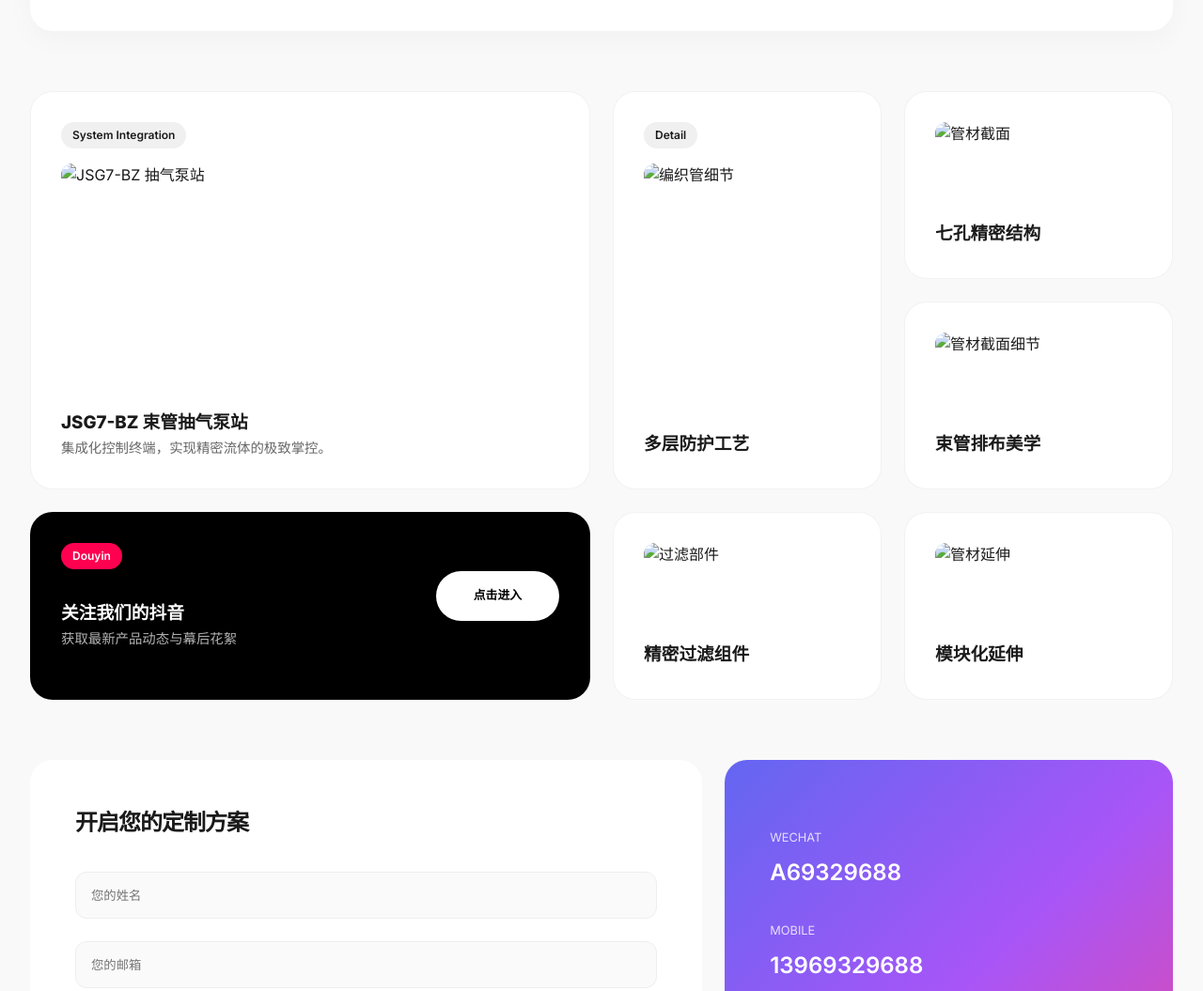
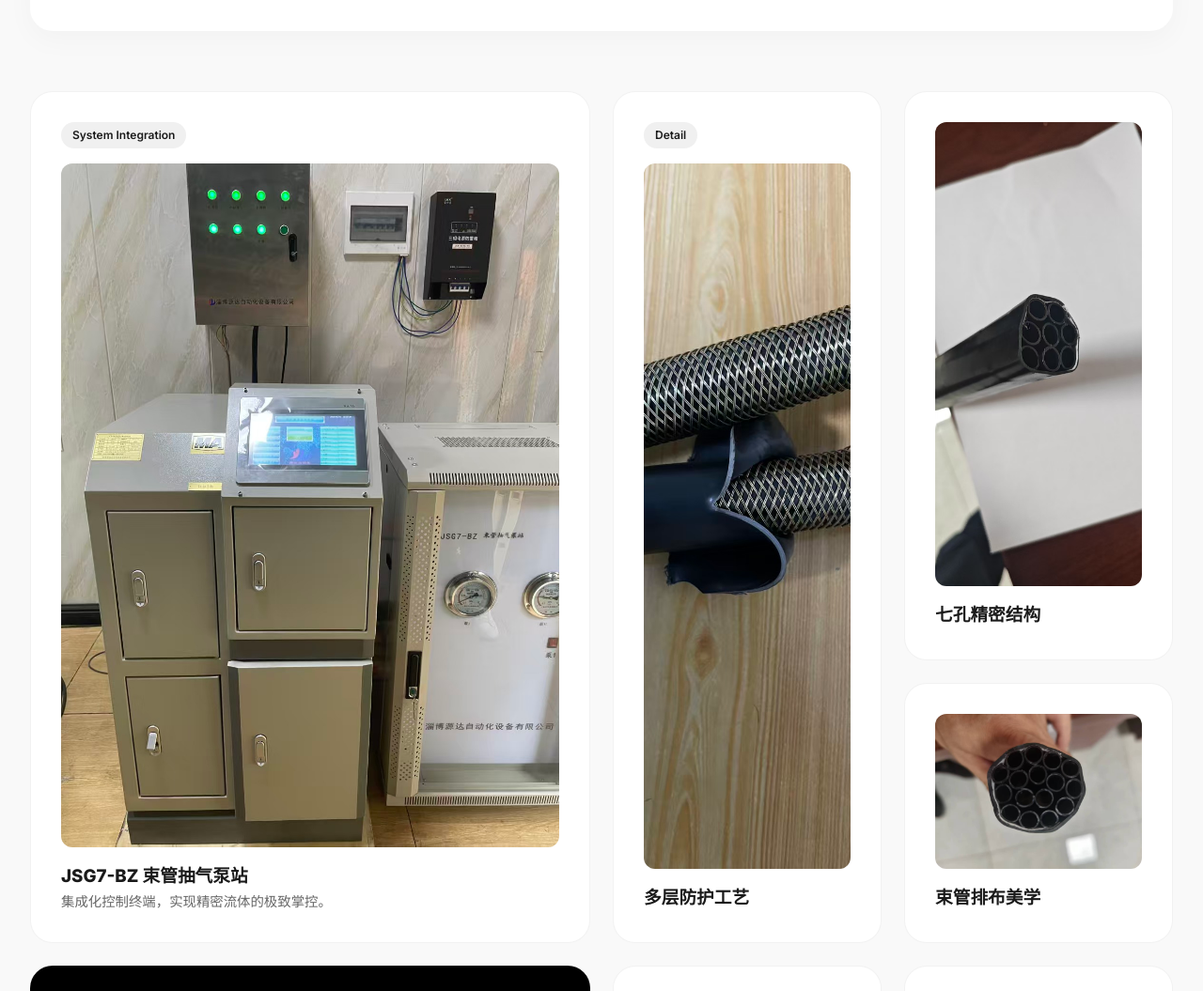
Before and after one commit to yuri-acco/yuanda, a plain HTML site: page index.html in a window 1280 px wide. Shown: the part 620-1675 px from the top of the page at 94% size. Drawn offline with Linux system fonts and the light colour scheme.

Commit message:
index.html

```diff
--- a/index.html
+++ b/index.html
@@ -224,7 +224,7 @@
     <main class="grid-container" id="products">
         <div class="card col-2 row-2">
             <span class="tag">System Integration</span>
-            <img src="微信图片_20260429221046_38_31.jpg" alt="JSG7-BZ 抽气泵站">
+            <img src="./assets/微信图片_20260429221046_38_31.jpg" alt="JSG7-BZ 抽气泵站">
             <div>
                 <h3>JSG7-BZ 束管抽气泵站</h3>
                 <p style="color: var(--text-sub); font-size: 0.9rem;">集成化控制终端，实现精密流体的极致掌控。</p>
@@ -233,17 +233,17 @@
 
         <div class="card row-2">
             <span class="tag">Detail</span>
-            <img src="微信图片_20260429221049_42_31.jpg" alt="编织管细节">
+            <img src="./assets/微信图片_20260429221049_42_31.jpg" alt="编织管细节">
             <h3>多层防护工艺</h3>
         </div>
 
         <div class="card">
-            <img src="微信图片_20260429221041_32_31.jpg" alt="管材截面">
+            <img src="./assets/微信图片_20260429221041_32_31.jpg" alt="管材截面">
             <h3>七孔精密结构</h3>
         </div>
 
         <div class="card">
-            <img src="微信图片_20260429221044_36_31.jpg" alt="管材截面细节">
+            <img src="./assets/微信图片_20260429221044_36_31.jpg" alt="管材截面细节">
             <h3>束管排布美学</h3>
         </div>
 
@@ -259,11 +259,11 @@
         </div>
 
         <div class="card">
-            <img src="微信图片_20260429221039_30_31.jpg" alt="过滤部件">
+            <img src="./assets/微信图片_20260429221039_30_31.jpg" alt="过滤部件">
             <h3>精密过滤组件</h3>
         </div>
         <div class="card">
-            <img src="微信图片_20260429221042_33_31.jpg" alt="管材延伸">
+            <img src="./assets/微信图片_20260429221042_33_31.jpg" alt="管材延伸">
             <h3>模块化延伸</h3>
         </div>
     </main>
```
